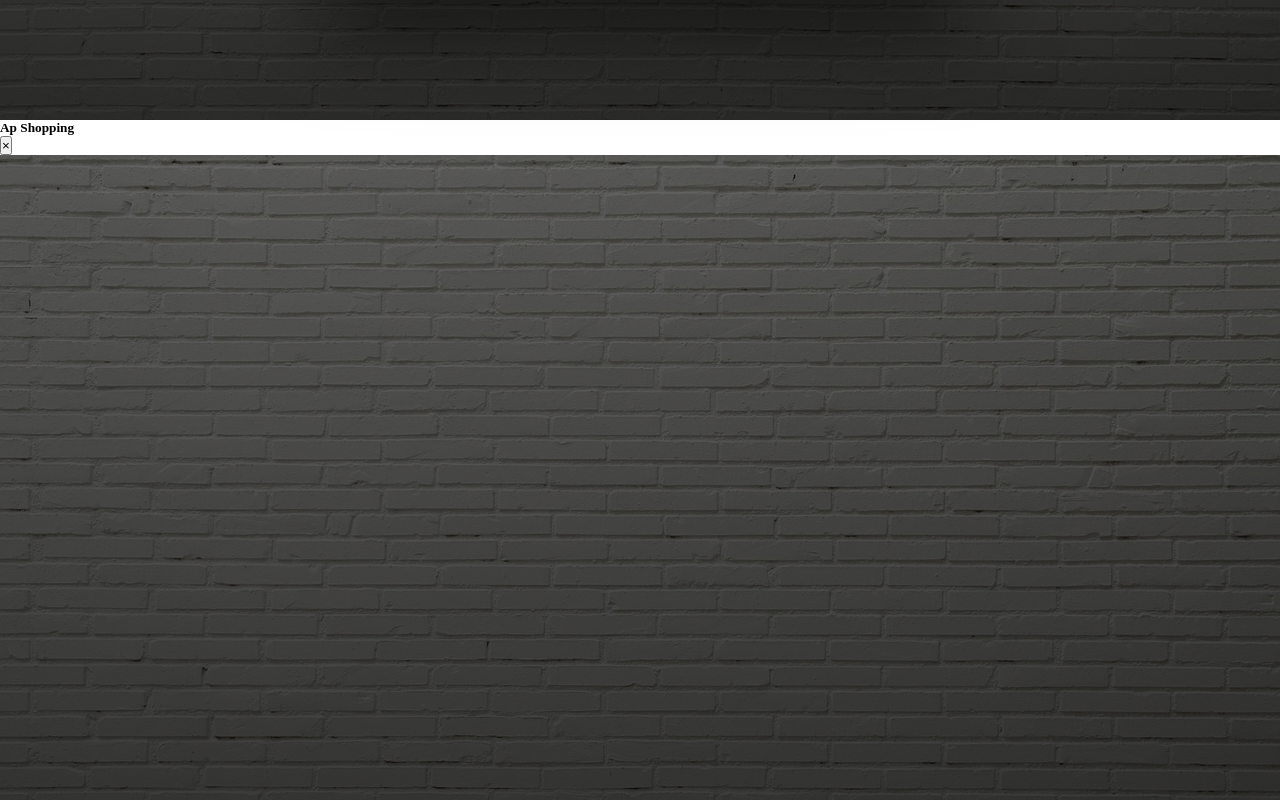
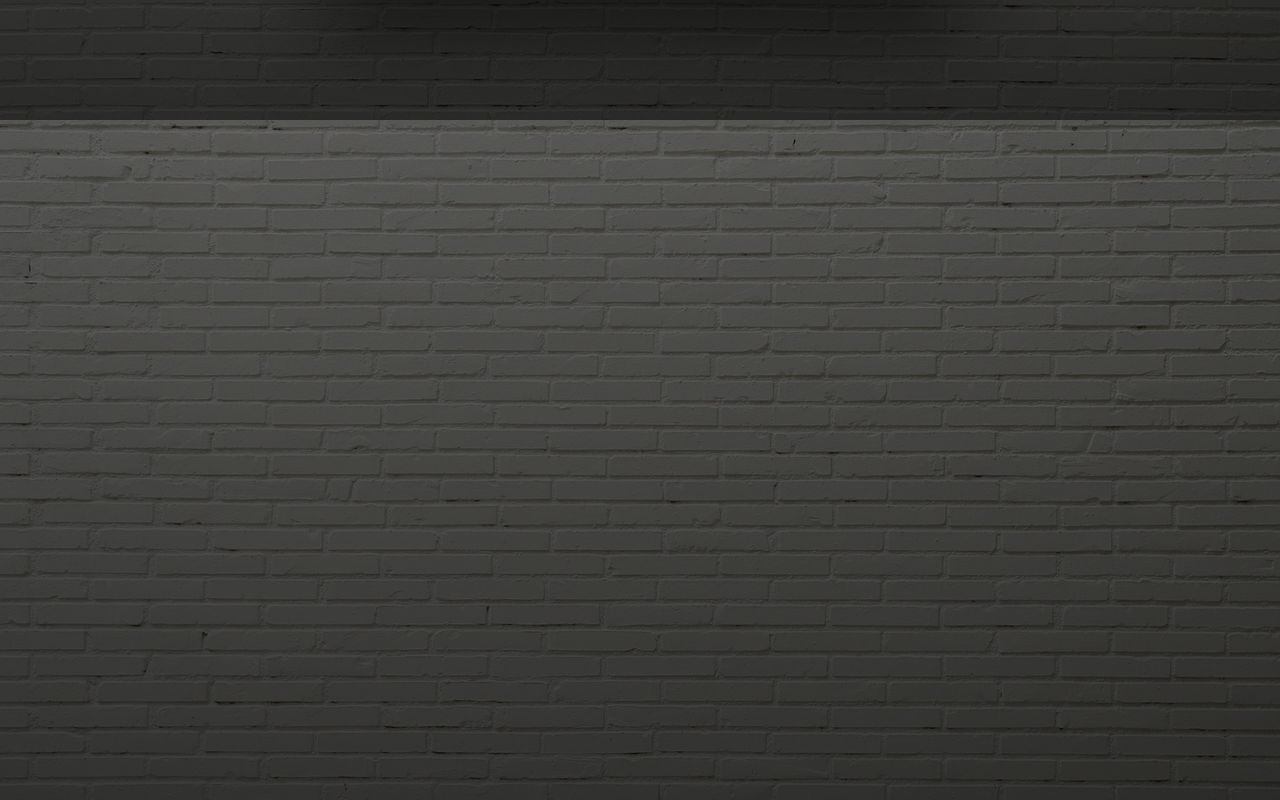
Before and after one commit to kanjamad/car-cube, a plain HTML site: page index.html in a window 1280 px wide. Shown: the part 680-1480 px from the top of the page. Drawn offline with Linux system fonts and the light colour scheme.

```diff
--- a/index.html
+++ b/index.html
@@ -47,20 +47,8 @@
     </div>
 
 
-     <!-- modal logIn-->
-     <div class="modal fade" id="login-signup" tabindex="-1" role="dialog">
-        <div class="modal-dialog " role="document">
-            <div class="modal-content pb-4 login-purple-pink">
-                <!-- modal header -->
-                <div class="modal-header">
-                    <h5 class="modal-title text-capitalize text-warning"> Ap Shopping</h5>
-                    <button type="button" class="close" data-dismiss="modal">
-                        <span class="text-white" aria-hidden="true">&times;</span>
-                    </button>
-                </div>
-                <!-- end of modal header -->
 
-                <!-- card singin -->
+                <!-- card info -->
                 <div class="container">
                     <div class="card-wrapper">
                         <div class="card">
@@ -93,11 +81,8 @@
                         </div>
                     </div>
                 </div>
-                <!-- end of card singin -->
-            </div>
-        </div>
-    </div>
-<!-- end of modal logIn-->
+                <!-- end of card info -->
+
 
     <script src="app.js"></script>
 </body>
```
Also changed, not shown: 1 other file.
